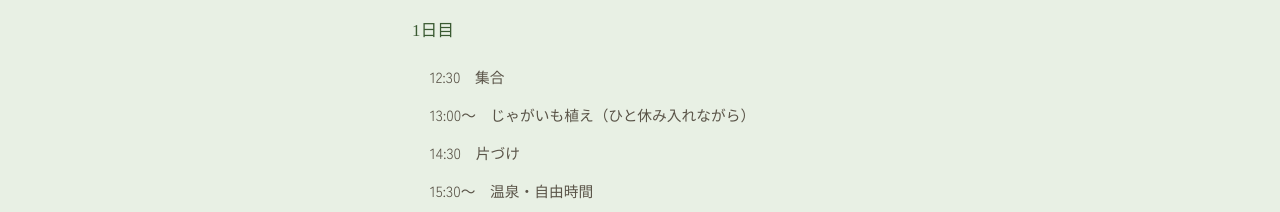
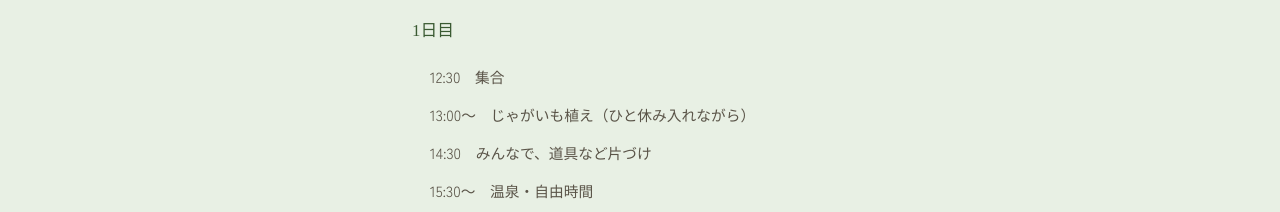
Before and after one commit to living-in-nature/potato-event, a plain HTML site: page index.html in a window 1280 px wide. Shown: the part 7520-7732 px from the top of the page. Drawn offline with Linux system fonts and the light colour scheme.

Commit message:
Update: 1日目タイムライン片づけを「みんなで、道具など片づけ」に変更

```diff
--- a/index.html
+++ b/index.html
@@ -527,7 +527,7 @@ footer{
       <ul class="timeline-list">
         <li>12:30　集合</li>
         <li>13:00〜　じゃがいも植え（ひと休み入れながら）</li>
-        <li>14:30　片づけ</li>
+        <li>14:30　みんなで、道具など片づけ</li>
         <li>15:30〜　温泉・自由時間</li>
         <li>17:00〜　火を囲みながら天然水でポトフ作り・語る時間（みんなで手分けしてポトフ他夕食を作ります。）</li>
       </ul>
```
